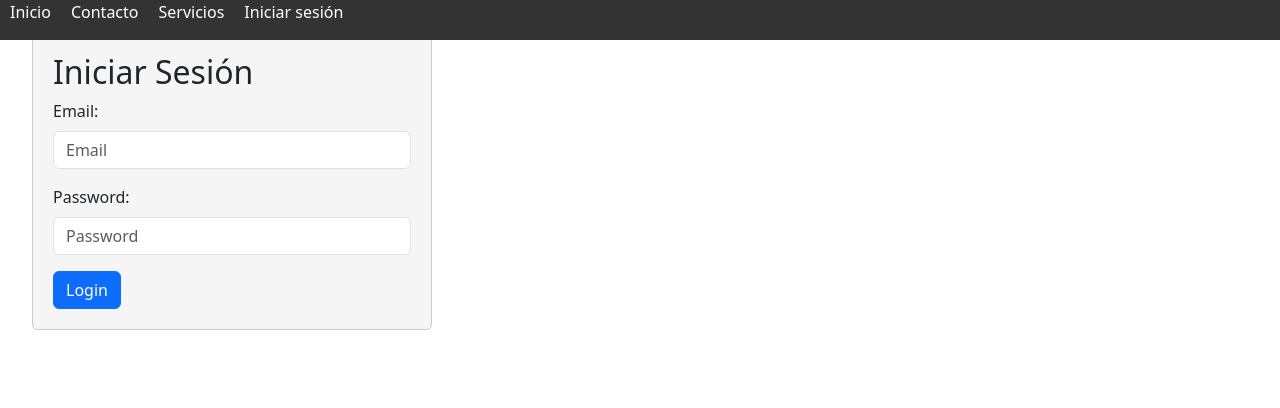
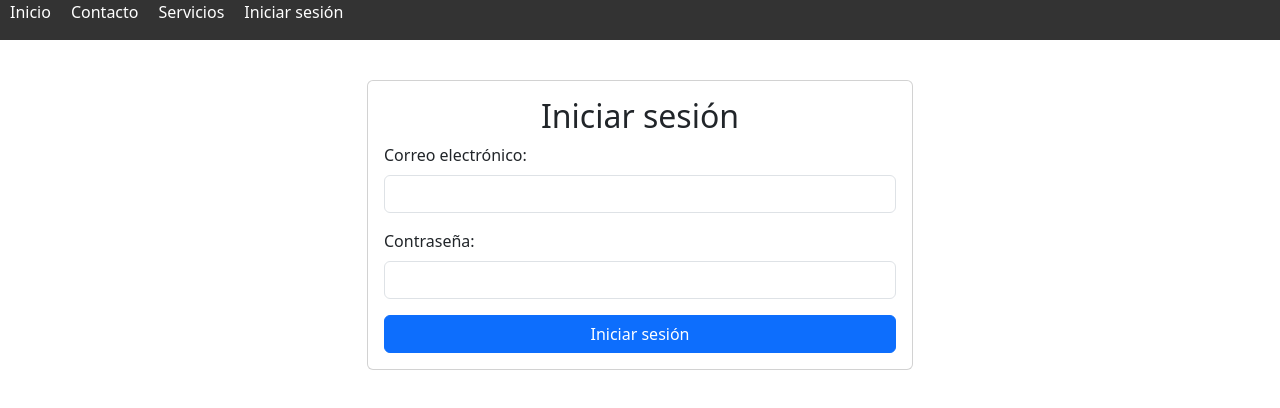
Before and after one commit to federicoherce/cidepint, a Vue app in the folder portal/: page /login in a window 1280 px wide. Shown: the top 408 px of the page. Built offline with nearby package versions, Linux system fonts and the light colour scheme.

Commit message:
pongo mas lindo el login

```diff
--- a/portal/src/views/loginView.vue
+++ b/portal/src/views/loginView.vue
@@ -1,22 +1,27 @@
 <template>
-  <div class="login-container">
-    <div v-if="!loggedIn" class="login-form">
-      <h2 class="form-title">Iniciar Sesión</h2>
-      <form action class = "form" @submit.prevent="login">
-        <div class="form-group">
-          <label for="email">Email:</label>
-          <input v-model="user.email" placeholder="Email" class="form-control" type="email" id="email" required>
+  <div class="container mt-5">
+    <div class="row justify-content-center">
+      <div class="col-md-6">
+        <div v-if="!loggedIn" class="card">
+          <div class="card-body">
+            <h2 class="card-title text-center">Iniciar sesión</h2>
+            <form @submit.prevent="login">
+              <div class="mb-3">
+                <label for="email" class="form-label">Correo electrónico:</label>
+                <input v-model="user.email" type="email" id="email" class="form-control" required>
+              </div>
+              <div class="mb-3">
+                <label for="password" class="form-label">Contraseña:</label>
+                <input v-model="user.password" type="password" id="password" class="form-control" required>
+              </div>
+              <button type="submit" class="btn btn-primary btn-block">Iniciar sesión</button>
+            </form>
+          </div>
         </div>
-        <div class="form-group">
-          <label for="password">Password:</label>
-          <input v-model="user.password" placeholder="Password" type="password" class="form-control" id="password" required>
+        <div v-else>
+          <p class="success-message text-center">¡Sesión iniciada correctamente!</p>
         </div>
-        <button class="btn btn-primary" type="submit">Login</button>
-      </form>
-      <p v-if="error" class="error-message">Error: Correo electrónico o contraseña incorrectos.</p>
-    </div>
-    <div v-else>
-      <p class="success-message">¡Sesión iniciada correctamente!</p>
+      </div>
     </div>
   </div>
 </template>
```
